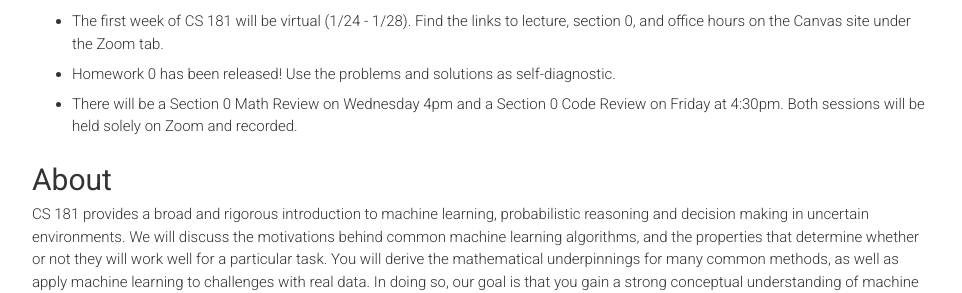
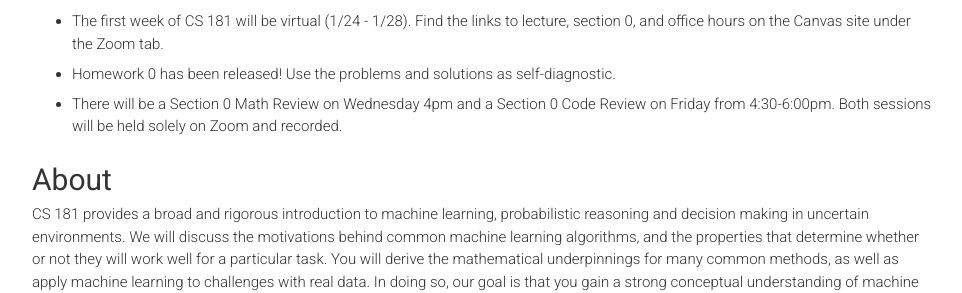
Before and after one commit to harvard-ml-courses/cs181-web, a Jekyll site: the page built from index.html, in a window 1280 px wide. Shown: the part 414-707 px from the top of the page, without its empty margins (158-1120 px from the left). Built offline with Jekyll 4.4.1, drawn with Linux system fonts in a browser that asks for light colours.

Commit message:
Update index.html

```diff
--- a/index.html
+++ b/index.html
@@ -23,7 +23,7 @@ weight: 0
 			<li> Homework 0 has been released! Use the problems and solutions
 				as self-diagnostic. </li>
 			<li> There will be a Section 0 Math Review on Wednesday 4pm and a Section 0
-				Code Review on Friday at 4:30pm. Both sessions will be held solely on Zoom and recorded. </li>
+				Code Review on Friday from 4:30-6:00pm. Both sessions will be held solely on Zoom and recorded. </li>
 		</ul>
 	</div>
 </section>
```
